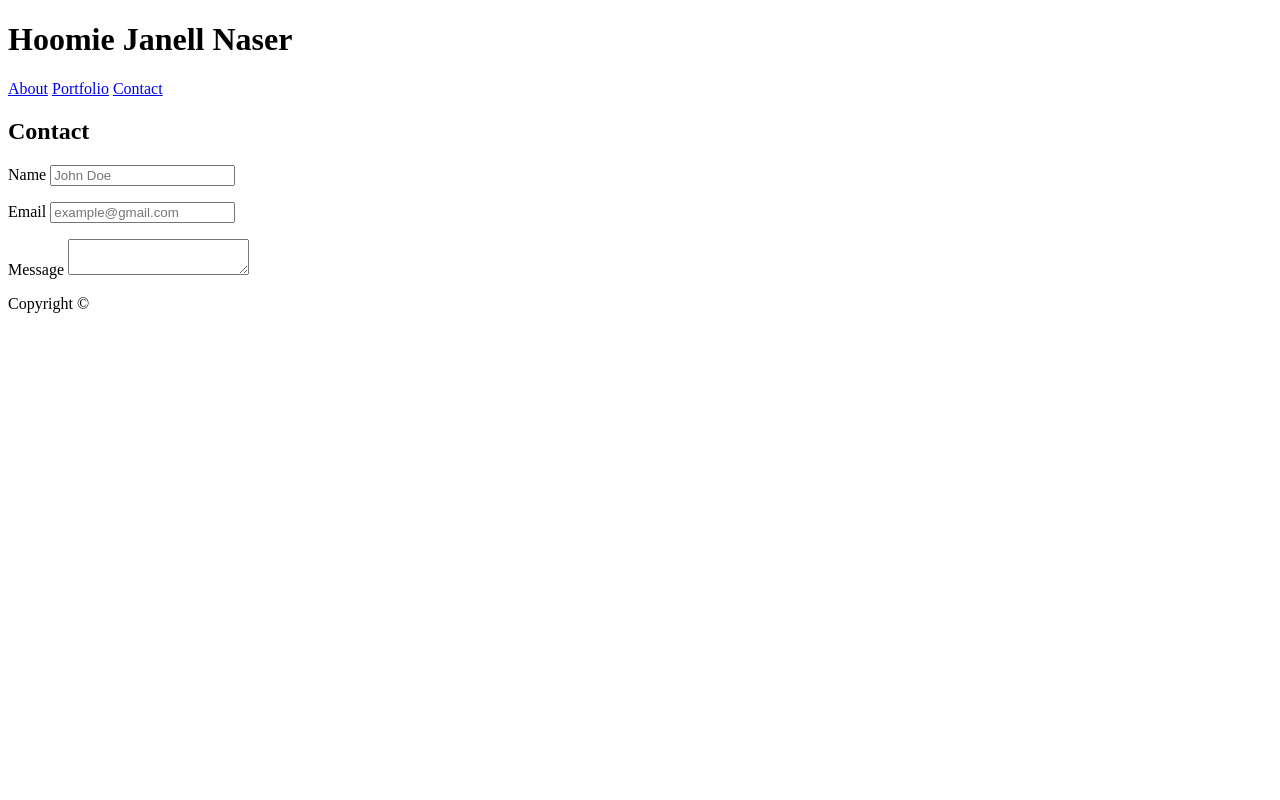
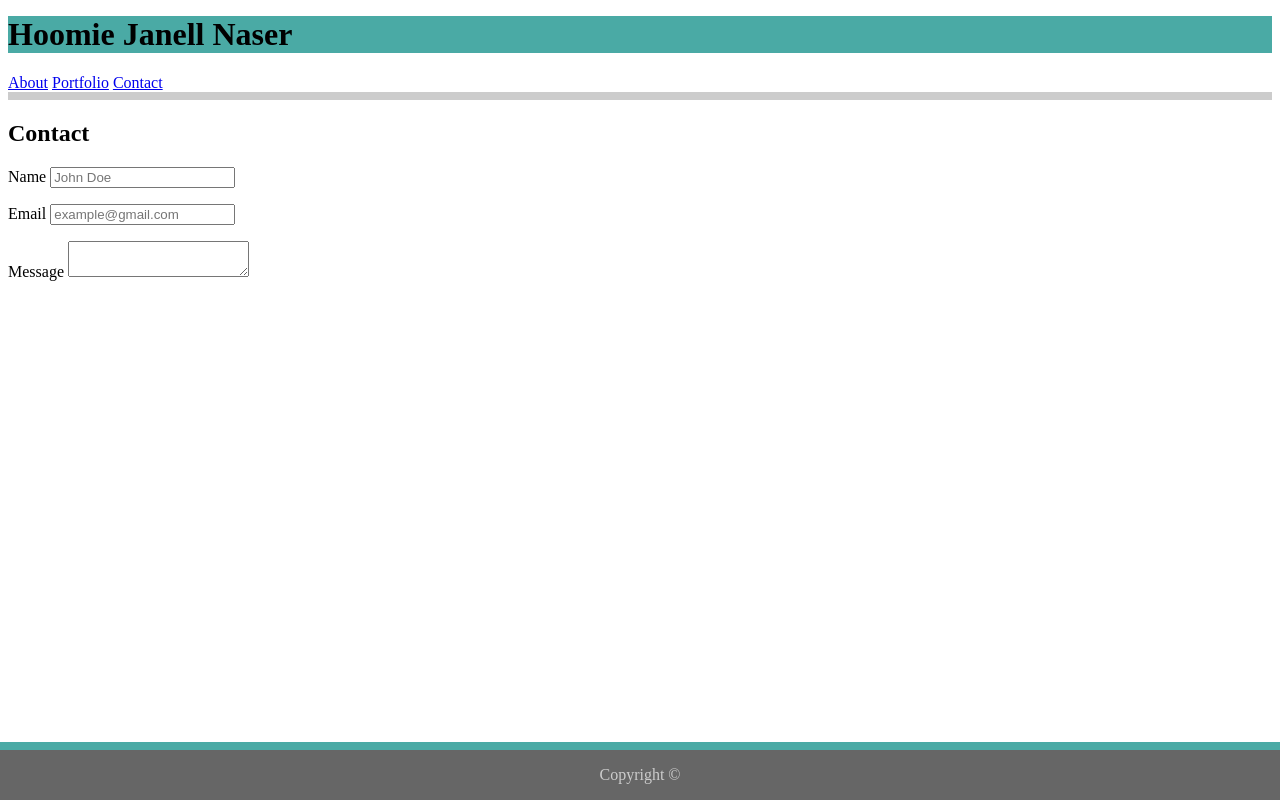
Before and after one commit to HoomieJanell/assignment_1, a plain HTML site: page contact.html in a window 1280 px wide. Drawn offline with Linux system fonts and the light colour scheme.

Commit message:
started with some CSS

```diff
--- a/assets/css/style.css
+++ b/assets/css/style.css
@@ -0,0 +1,29 @@
+.footer{
+    border-top: 8px solid #4aaaa5;
+    margin-top: 0px;
+    background-color: #666666;
+    text-align: center;
+    color: #cccccc;
+    position: fixed;
+    left: 0;
+    bottom: 0;
+    width: 100%;
+}
+
+.header{
+    background-color #ffffff;
+    border-bottom: 8px solid #cccccc;
+    margin-top: 0px;
+    margin-right: 0px;
+    margin-bottom: 0px;
+
+
+
+
+}
+
+.container{
+    background-color: #4aaaa5;
+    margin-top: 16px;
+
+}
--- a/contact.html
+++ b/contact.html
@@ -6,8 +6,8 @@
 </head>
 
 <body>
-    <header>
-        <h1>Hoomie Janell Naser</h1>
+    <header class="header">
+        <h1 class="container">Hoomie Janell Naser</h1>
         <div>
             <nav>
                 <a href="index.html">About</a>
@@ -33,7 +33,7 @@
         </p>
         </form>
     </div>
-    <footer>
+    <footer class="footer">
             <p>Copyright &copy; </p>
     </footer>
 </body>
```
Also changed, not shown: index.html (+2 -2 lines), portfolio.html (+2 -2 lines).
